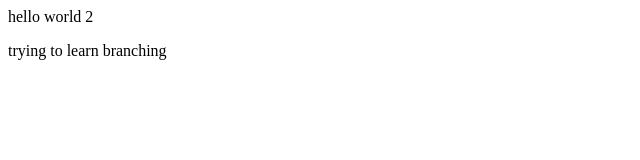
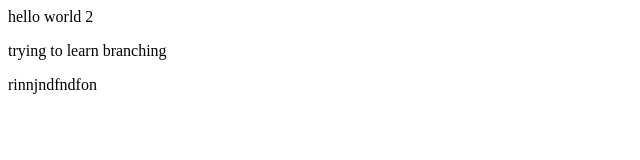
Before and after one commit to vikrampasricha/demo-rep-2, a plain HTML site: page index.html in a window 1280 px wide. Shown: the whole page, without its empty margins (0-640 px from the left). Drawn offline with Linux system fonts and the light colour scheme.

Commit message:
branching

```diff
--- a/index.html
+++ b/index.html
@@ -1,2 +1,3 @@
 <h>hello world 2</h>
 <P>trying to learn branching</P>
+<P>rinnjndfndfon</P>
```
